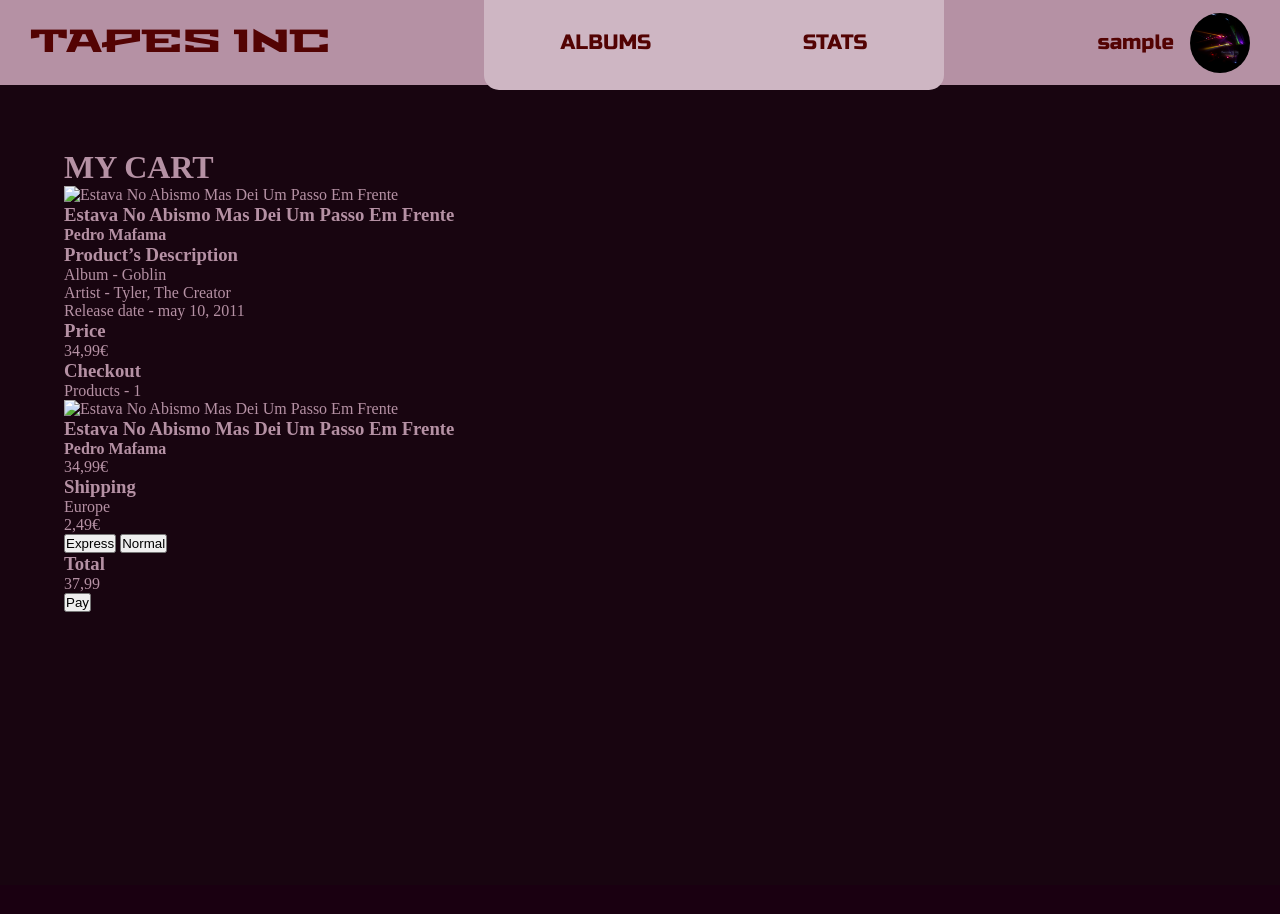
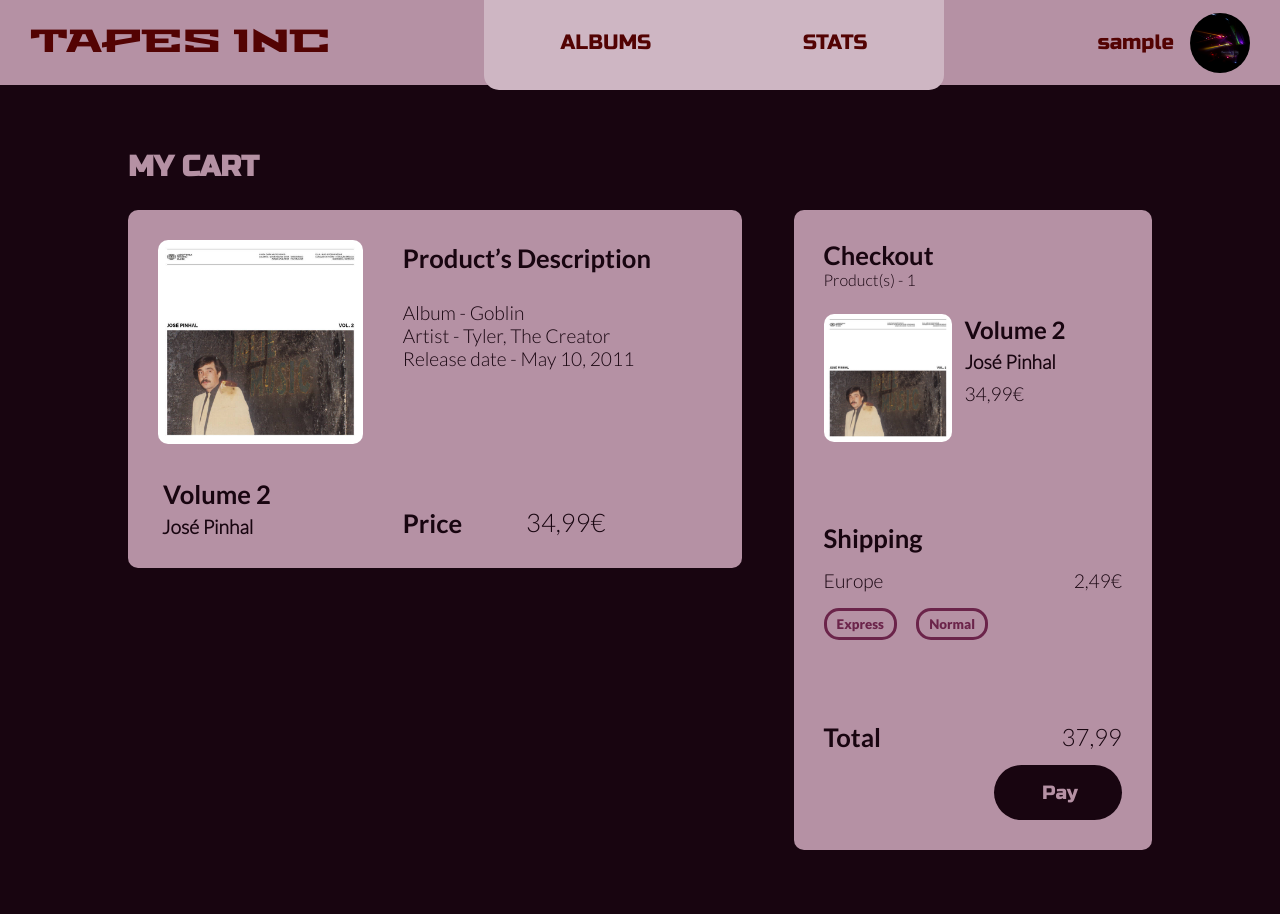
Before and after one commit to Denecio/si, a PHP site: page /cart.php in a window 1280 px wide. Before the commit the page ends 612 px from the top, so only its background shows below. Run offline with PHP 8.4, Linux system fonts and the light colour scheme; the visitor is signed in with stand-in values (Sample User, id 1).

Commit message:
Pagina Carrinho CSS e outras coisas

```diff
--- a/cart.php
+++ b/cart.php
@@ -14,24 +14,28 @@
 
 <main class ="principal">
 
-    <h1> MY CART </h1>
+    <h1 class="texto_tit"> MY CART </h1>
+
+    <div class="cart">
 
         <div class="produto">
+            <div class="capa">
+                <img class="albumIMG" src ="imagens/volume2.jpeg" alt="Volume 2">
                 <div>
-            <img src ="" alt="Estava No Abismo Mas Dei Um Passo Em Frente">
-            <h3> Estava No Abismo Mas Dei Um Passo Em Frente </h3>
-            <h4> Pedro Mafama </h4>
+                    <h3> Volume 2 </h3>
+                    <h4> José Pinhal </h4>
                 </div>
-        <div>
-            <div>
+            </div>
+            <div class="info_album">
+                <div class="det_produtos">
                     <h3> Product’s Description </h3>
                     <p>
                         Album - Goblin <br>
                         Artist - Tyler, The Creator <br>
-                    Release date - may 10, 2011
+                        Release date - May 10, 2011
                     </p>
                 </div>
-            <div>
+                <div class="preco">
                     <h3> Price </h3>
                     <p>
                         34,99€
@@ -41,31 +45,43 @@
         </div>
 
         <div class="checkout">
-        <h3> Checkout </h3>
-        <p> Products - 1 </p>
+            <div class="out">
+                <div>
+                    <h2> Checkout </h2>
+                    <p class="checkout_tit"> Product(s) - 1 </p>
+                </div>
 
                 <div class = "descricao">
-            <img src ="" alt="Estava No Abismo Mas Dei Um Passo Em Frente">
-            <h3> Estava No Abismo Mas Dei Um Passo Em Frente </h3>
-            <h4> Pedro Mafama </h4>
+                    <img class="albumIMG1" src ="imagens/volume2.jpeg" alt="Volume 2">
+                    <div>
+                        <h3> Volume 2 </h3>
+                        <h4> José Pinhal </h4>
                         <p> 34,99€ </p>
                     </div>
-
+                </div>
+            </div>
             <div class="shipping">
-            <h3> Shipping </h3>
+                <h2> Shipping </h2>
+                <div id="continente">
                     <p> Europe </p>
                     <p> 2,49€</p>
-            <button> Express </button>
-            <button> Normal </button>
+                </div>
+                <div id="buttons">
+                    <button class="button_ship"> Express </button>
+                    <button class="button_ship"> Normal </button>
+                </div>
             </div>
 
             <div class="total">
-            <h3> Total </h3>
+                <div>
+                    <h2> Total </h2>
                     <p> 37,99 </p>
                 </div>
+                <button type="button" class="button"> Pay </button>
+            </div>
 
-        <button> Pay </button>
 
+        </div>
     </div>
 
 </main>
--- /dev/null
+++ b/css/cart.css
@@ -0,0 +1,227 @@
+.principal{
+    display: flex;
+    flex-direction: column;
+    gap:2vw;
+}
+
+.cart{
+    display: flex;
+    flex-direction: row;
+    justify-content: space-between;
+    gap: 3vw;
+}
+
+.produto{
+    background-color: var(--rosa);
+    width:60%;
+    color: var(--black);
+    border-radius: 10px;
+    padding:30px;
+    display: flex;
+    flex-direction: row;
+    gap: 2.5em;
+    height:28vw;
+}
+
+.albumIMG{
+    width:16vw;
+    border-radius: 10px;
+}
+
+.capa{
+    display: flex;
+    flex-direction: column;
+    justify-content: space-between;
+}
+
+.capa h3{
+    padding-top: 1vw;
+    padding-left: 0.2em;
+    font-family: LATO-BOLD;
+    font-size: 1.6em;
+}
+
+.capa h4{
+    padding-top: 0.5vw;
+    padding-left: 0.2em;
+    font-family: LATO-LIGHT;
+    font-size: 1.2em;
+}
+
+.info_album{
+    display: flex;
+    flex-direction: column;
+    justify-content: space-between;
+    width:110%;
+}
+
+.info_album p{
+    font-family: LATO-LIGHT;
+    font-size: 1.2em;
+    line-height: 1.2em;
+}
+
+.info_album h3{
+    font-family: LATO-BOLD;
+    font-size: 1.6em;
+}
+
+.det_produtos{
+    display: flex;
+    flex-direction: column;
+    padding-top: 0.3vw;
+    gap:1.7em;
+}
+
+.preco{
+    display: flex;
+    flex-direction: row;
+    /*align-self: flex-end;*/
+    align-items: flex-end;
+    gap: 5vw;
+}
+
+.preco p{
+    font-size: 1.6em;
+}
+
+/*checkout*/
+
+.checkout{
+    background-color: var(--rosa);
+    width:35%;
+    color: var(--black);
+    border-radius: 10px;
+    padding:30px;
+    display: flex;
+    flex-direction: column;
+    justify-content: space-between;
+    height: 50vw;
+}
+
+.out{
+    display: flex;
+    flex-direction: column;
+    gap: 2vw;
+}
+
+.checkout_tit{
+    font-family: LATO-LIGHT;
+    font-size: 1em;
+}
+
+.checkout h2{
+    font-family: LATO-BOLD;
+    font-size: 1.6em;
+}
+
+.checkout p{
+    font-family: LATO-LIGHT;
+}
+
+.descricao{
+    display: flex;
+    flex-direction: row;
+    gap: 1vw;
+}
+
+.albumIMG1{
+    width:10vw;
+    border-radius: 10px;
+}
+
+.descricao div{
+    display: flex;
+    flex-direction: column;
+    line-height: 2em;
+}
+
+.descricao div h3{
+    font-family: LATO-BOLD;
+    font-size:1.5em;
+}
+
+.descricao div h4{
+    font-family: LATO-LIGHT;
+    font-size: 1.2em;
+}
+
+.descricao div p{
+    font-family: LATO-LIGHT;
+    font-size: 1.2em;
+}
+
+.total{
+    display:flex;
+    flex-direction: column;
+    gap:1vw;
+}
+
+.total div{
+    display: flex;
+    flex-direction: row;
+    justify-content: space-between;
+    align-items: center;
+}
+
+.total div p{
+    font-size: 1.5em;
+}
+
+.button{
+    background-color: var(--black);
+    color: var(--rosa);
+    align-self: flex-end;
+    transition: color 300ms, background-color 300ms;
+    width:10vw;
+}
+
+.button:hover{
+    background-color: var(--rosachoque);
+    color: var(--rosinha);
+}
+
+.shipping{
+    display: flex;
+    flex-direction: column;
+    gap:1em;
+    width:100%;
+}
+
+.shipping div{
+    display:flex;
+    font-size: 1.2em;
+}
+
+#continente{
+
+    justify-content: space-between;
+}
+
+#buttons{
+    justify-content: flex-start;
+    gap: 1em;
+}
+
+.button_ship{
+    border:solid;
+    background-color: transparent;
+    border-color: var(--rosachoque);
+    border-radius: 15px;
+    padding: 5px 10px;
+    color: var(--rosachoque);
+    font-family: LATO-BLACK;
+    transition: background-color 300ms, border-color 300ms, color 300ms;
+}
+
+.button_ship:hover{
+    background-color: var(--rosachoque);
+    border-color: transparent;
+    color: var(--rosa);
+}
+
+.button_ship:active{
+    background-color: var(--rosachoque);
+    border-color: transparent;
+    color: var(--rosa);
+}
--- a/css/geral.css
+++ b/css/geral.css
@@ -142,7 +142,7 @@ a{
     color: var(--rosa);
     display: flex;
     flex-direction: column;
-    padding: 5vw 5vw;
+    padding: 5vw 10vw;
 }
 
 .buttons{
--- a/profile.php
+++ b/profile.php
@@ -47,7 +47,7 @@
                     </div>
                     <div class = "album_individual">
                         <img class="albIMG" src ="imagens/volume2.jpeg" alt="Melodic Blue">
-                        <h3> Melocdic Blue </h3>
+                        <h3> Melodic Blue </h3>
                         <h4> Baby Keem </h4>
                     </div>
                     <div class = "album_individual">
@@ -63,7 +63,7 @@
                 </div>
             </div>
             <div class="filas">
-                <h2> FAVORITES </h2>
+                <h2 class="texto_tit"> FAVORITES </h2>
                 <div class = "filas1">
                     <div class = "album_individual">
                         <img class="albIMG" src ="imagens/volume2.jpeg" alt="Goblin">
@@ -77,7 +77,7 @@
                     </div>
                     <div class = "album_individual">
                         <img class="albIMG" src ="imagens/volume2.jpeg" alt="Melodic Blue">
-                        <h3> Melocdic Blue </h3>
+                        <h3> Melodic Blue </h3>
                         <h4> Baby Keem </h4>
                     </div>
                 </div>
```
Also changed, not shown: addtocart.php (added, +41 -0 lines), album.php (deleted, +0 -41 lines), css/addtocart.css (renamed from css/album.css). Lines whose indentation alone changed are shown as unchanged.
